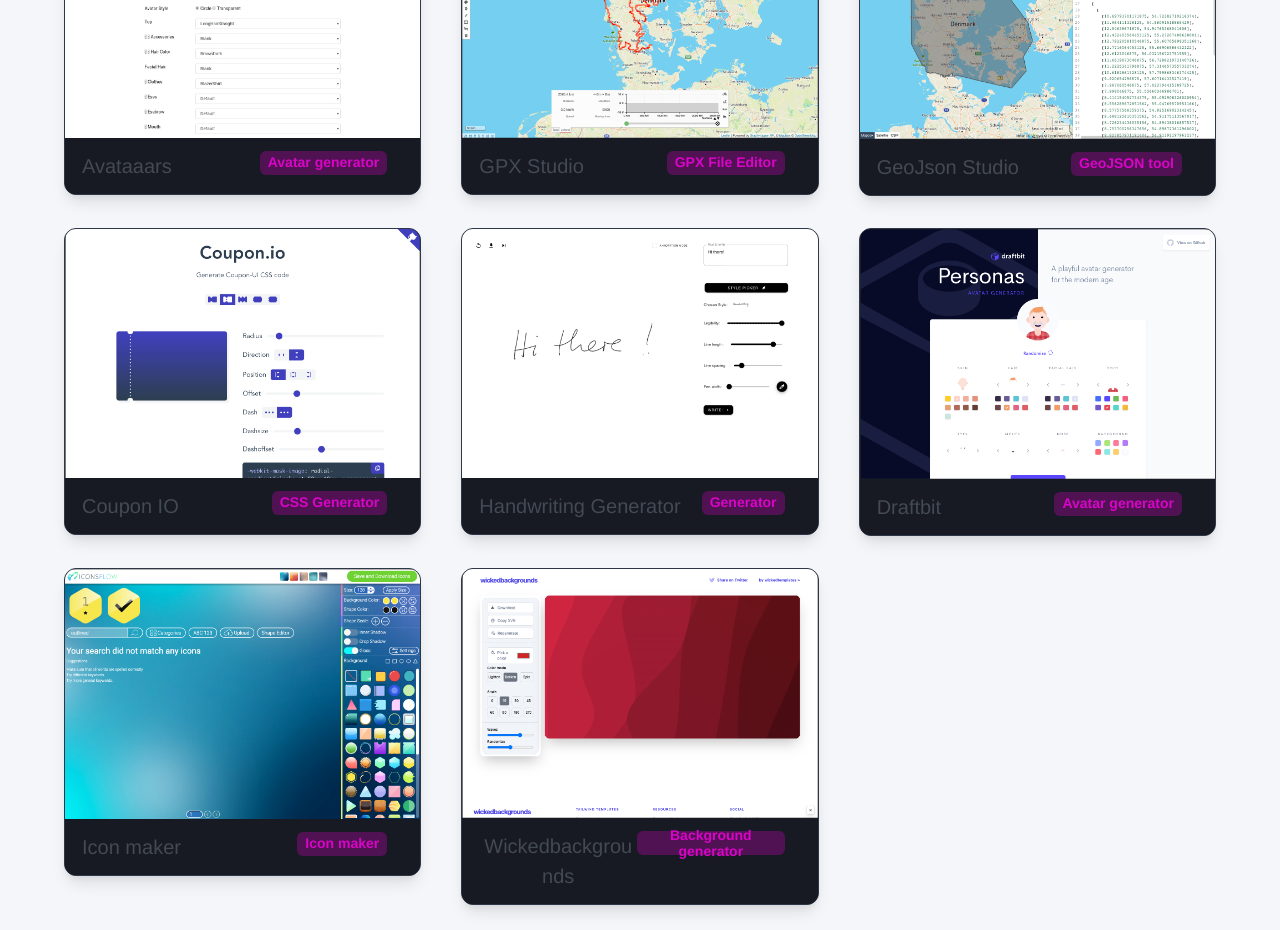
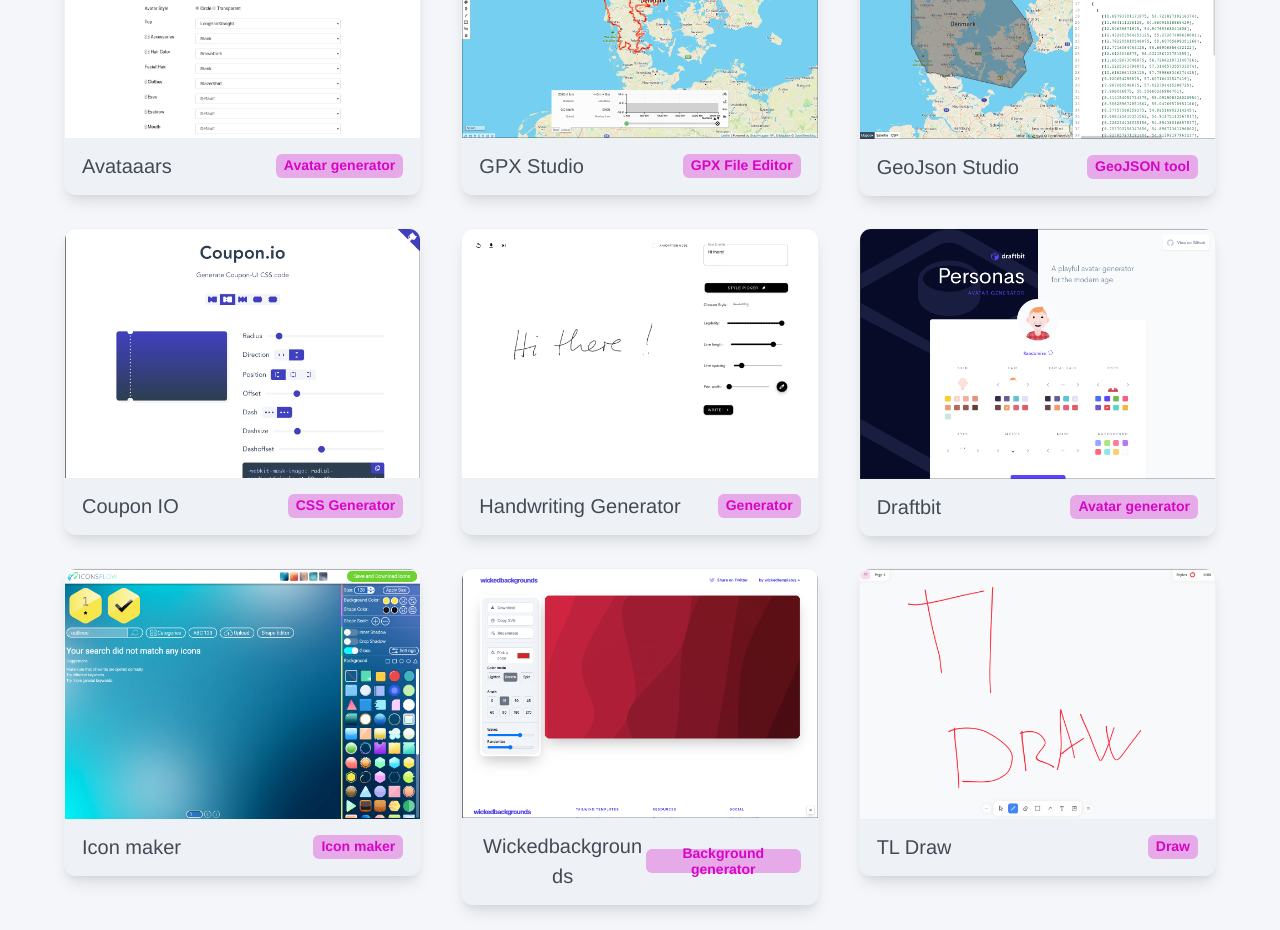
Before and after one commit to CGraabaek/my-profile, a Vue app: page /links in a window 1280 px wide. Shown: the part 280-1210 px from the top of the page. Built offline with nearby package versions, Linux system fonts and the light colour scheme.

Commit message:
Fixed css in linkcard

```diff
--- a/src/assets/styles/theme.css
+++ b/src/assets/styles/theme.css
@@ -28,6 +28,7 @@
     --gradient-color-3: #63b3ed;
     --transparent-bg: #E2E8F033;
     --info-box-bg: #FFFFFF;
+    --card-border-color: #E2E8F033;
 
     /* The intrinsic width of the underline stroke (in pixels). This is
    * the same as the height of the cap images. Don't specify the
@@ -91,6 +92,7 @@
     --gradient-color-3: #f83600;
     --transparent-bg: #17192333;
     --info-box-bg: #171923;
+    --card-border-color: #2d3748;
 
     /* The intrinsic width of the underline stroke (in pixels). This is
    * the same as the height of the cap images. Don't specify the
--- a/src/components/Cards/ImageCard.vue
+++ b/src/components/Cards/ImageCard.vue
@@ -92,7 +92,7 @@
   border-width: 1px;
   border-style: solid;
   border-image: initial;
-  border-color: #2d3748;
+  border-color: var(--card-border-color);
   border-radius: 20px;
   box-shadow: 0 10px 15px -3px rgba(0, 0, 0, 0.1),
     0 4px 6px -2px rgba(0, 0, 0, 0.05);
--- a/src/components/Cards/LinkCard.vue
+++ b/src/components/Cards/LinkCard.vue
@@ -11,8 +11,8 @@
         </div>
       </div>
       <div class="footer-wrapper">
-        <div class="css-1noxsk3">
-          <p class="css-1b98ksb">{{ title }}</p>
+        <div class="footer-row">
+          <p class="footer-title">{{ title }}</p>
           <tag
             :text="tag"
             :fontcolor="tagfontcolor"
@@ -96,15 +96,18 @@
   align-items: flex-start;
   flex-direction: column;
   width: 100%;
-  background: #171923;
+  background: var(--transparent-bg);
+
+  /* background: #171923; */
   border-radius: 0.75rem;
   border-width: 1px;
   border-style: solid;
   border-image: initial;
-  border-color: #2d3748;
+  border-color: var(--transparent-bg);
+  /* border-color: var(--transparent-bg); */
+  /* border-color: #2d3748; */
   transition: all 0.25s ease 0s;
-  box-shadow: 0 10px 15px -3px rgba(0, 0, 0, 0.1),
-    0 4px 6px -2px rgba(0, 0, 0, 0.05);
+  box-shadow: 0 10px 15px -3px rgba(0, 0, 0, 0.1), 0 4px 6px -2px rgba(0, 0, 0, 0.05);
   overflow: hidden;
 }
 .image-container {
@@ -124,7 +127,7 @@
   max-width: 100%;
   width: 100%;
   border-bottom-width: 1px;
-  border-color: #2d3748;
+  border-color: var(--card-border-color)
 }
 
 .inner-image-container > :not(style) {
@@ -154,22 +157,25 @@
   padding-inline-end: 1rem;
   width: 100%;
   background: #171923;
+  /* background: #171923; */
+  background: var(--transparent-bg);
+
   border-width: 1px;
   border-style: solid;
   border-image: initial;
-  border-color: #171923;
+  border-color: var(--transparent-bg);
 }
 
-.css-1noxsk3 {
+.footer-row {
   display: flex;
-  -webkit-box-pack: justify;
+  align-items: center;
   justify-content: space-between;
-  width: 95%;
+  width: 100%;
   padding-top: 0.5rem;
   padding-bottom: 0.5rem;
 }
 
-.css-1b98ksb {
+.footer-title {
   font-size: 20px;
   overflow: hidden;
   text-overflow: ellipsis;
--- a/src/components/Header.vue
+++ b/src/components/Header.vue
@@ -57,7 +57,7 @@
   align-items: center;
   color: var(--font-color);
   display: flex;
-  padding-top:10px;
+  padding-top: 10px;
 }
 
 .header-logo {
--- a/src/data/links.js
+++ b/src/data/links.js
@@ -55,4 +55,11 @@
         link: "https://wickedbackgrounds.com/backgrounds.html",
         description: "Generate backgrounds"
     },
+    {
+        name: "TL Draw",
+        tag: { text: "Draw", fontcolor: "#D805C6", backgroundcolor: "#D805C64D" },
+        image: "images/links/tldraw.png",
+        link: "https://www.tldraw.com/",
+        description: "Tiny little drawing app"
+    },
 ];
--- a/src/data/projects.js
+++ b/src/data/projects.js
@@ -26,6 +26,19 @@
         cardPosition: "left"
     },
     {
+        name: "Stravify",
+        description: "I wanted to see all my running routes in one map, so i built Stravify as a way to see all routes in one map. The project expanded a bit, and now includes downloadable art, stats about your activities and more. This is by far the biggest project i have built to date.",
+        tags: [
+            { text: "VueJS", fontcolor: "#41B883", backgroundcolor: "#41B88333" },
+            { text: "NodeJS", fontcolor: "#D805C6", backgroundcolor: "#D805C633" },
+            { text: "Dokku", fontcolor: "#1396D7", backgroundcolor: "#1396D733" },
+        ],
+        image: "images/projects/stravify.png",
+        link: "https://stravify.com",
+        github: "",
+        cardPosition: "right"
+    },
+    {
         name: "Polyline Encoder",
         description: "For another project I needed to be able to quickly show a route from a set of coordinates. That resulted in me building this quick polyline encoder, which works with a lot of maps, for plotting a route.",
         tags: [{
@@ -34,7 +47,7 @@
         image: "images/projects/polyline-encoder.png",
         link: "https://polyline-encoder.grayriver.dk/",
         github: "",
-        cardPosition: "right"
+        cardPosition: "left"
     },
     {
         name: "Color Generator",
@@ -45,7 +58,7 @@
         image: "images/projects/color-generator.png",
         link: "https://polyline-encoder.grayriver.dk/",
         github: "",
-        cardPosition: "left"
+        cardPosition: "right"
     },
     {
         name: "Gwent Collector",
@@ -56,7 +69,7 @@
         image: "images/projects/gwent.png",
         link: "https://gwent-collector.grayriver.dk",
         github: "",
-        cardPosition: "right"
+        cardPosition: "left"
     },
     {
         name: "My Website",
@@ -67,6 +80,6 @@
         image: "images/projects/my-site.png",
         link: "https://grayriver.dk",
         github: "https://github.com/CGraabaek/my-profile",
-        cardPosition: "left"
+        cardPosition: "right"
     },
 ];
```
Also changed, not shown: src/assets/images/links/tldraw.png (added), src/assets/images/projects/stravify.png (added).
